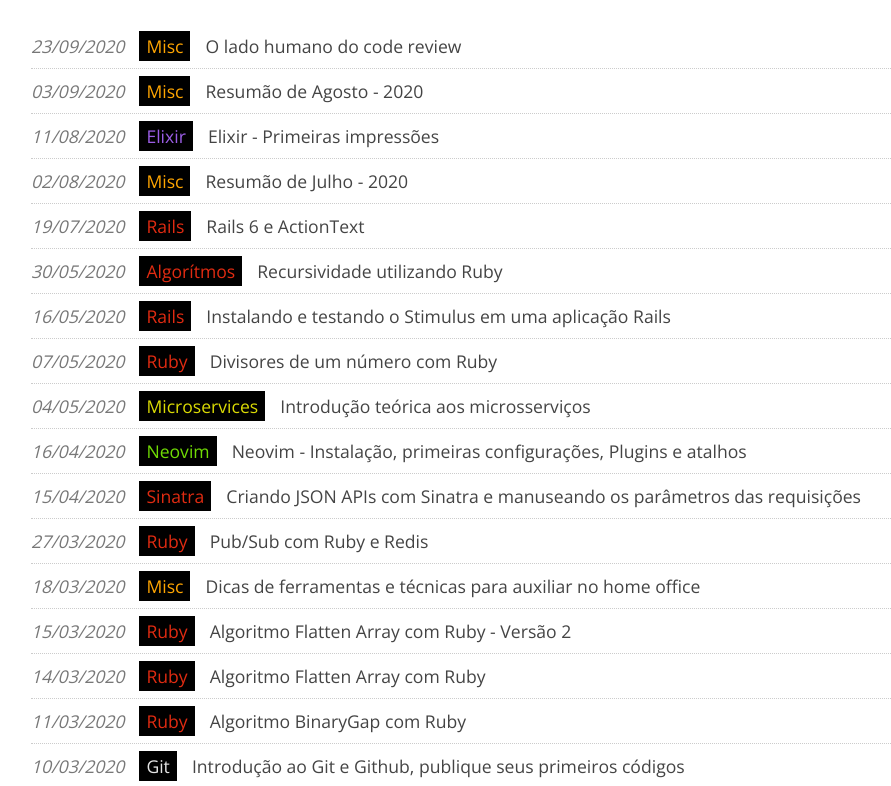
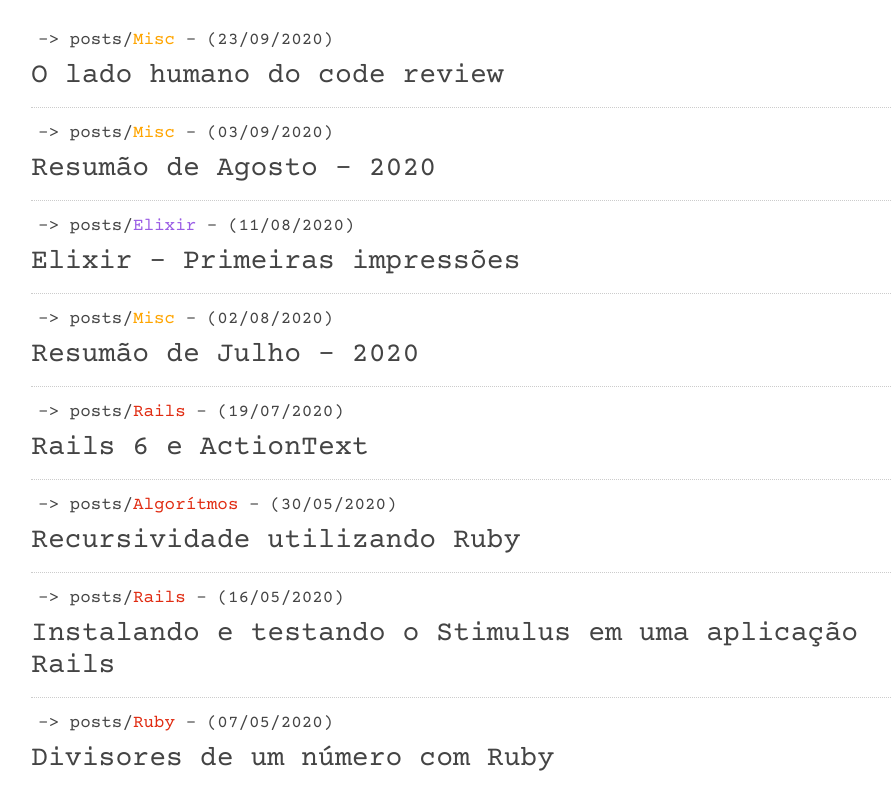
Before and after one commit to anchietajunior/blog, a Gatsby site: page / in a window 1280 px wide. Shown: the part 281-1067 px from the top of the page, without its empty margins (159-1050 px from the left). Built offline with nearby package versions, Linux system fonts and the light colour scheme; Gatsby itself is replaced by a stand-in of ours.

Commit message:
Update styles

```diff
--- a/src/pages/index.js
+++ b/src/pages/index.js
@@ -2,7 +2,7 @@ import React from 'react'
 import Layout from '../components/layout'
 import { Link, graphql, useStaticQuery } from 'gatsby'
 import Head from '../components/head'
-import { format } from 'date-fns';
+import { format } from 'date-fns'
 
 function brDate(date) {
   const postDate = new Date(date)
@@ -41,11 +41,17 @@ const IndexPage = () => {
             <li key={edge.node.fields.slug} class="posts-list-post">
               <Link to={`/blog/${edge.node.fields.slug}`}>
 
-                <span class="posts-list-post-date">{brDate(edge.node.frontmatter.date)}</span>
-                <span class="posts-list-post-category" style={{color: edge.node.frontmatter.category_color}}>
-                  {edge.node.frontmatter.category}
+                {/* <span class="posts-list-post-date">{brDate(edge.node.frontmatter.date)}</span> */}
+                <span class="posts-list-post-category" >
+                  {`-> posts/`}
+                  <span style={{color: edge.node.frontmatter.category_color}}>
+                    {edge.node.frontmatter.category}
+                  </span>
+                  {` - (${brDate(edge.node.frontmatter.date)})`}
                 </span>
-                <span class="posts-list-post-title">{edge.node.frontmatter.title}</span>
+                <p>
+                  <span class="posts-list-post-title">{edge.node.frontmatter.title}</span>
+                </p>
 
               </Link>
             </li>
--- a/src/pages/reading.js
+++ b/src/pages/reading.js
@@ -11,7 +11,7 @@ const ReadingPage = () => {
 	<ul class="reading-list">
 		{books.map(book => (
 			<li class="reading-list-book" key={book.title}>
-				<img src={book.image} height="200" width="150" />
+				<img src={book.image} height="200" width="150" alt={book.title} />
 				<div class="reading-list-book-details">
 					<a href={book.url}>{book.title}</a>
 					<div>
--- a/src/styles/index.scss
+++ b/src/styles/index.scss
@@ -97,7 +97,7 @@ body::-webkit-scrollbar-thumb {
 
 .page-title {
   width: 100%;
-  font-family: 'Open Sans', sans-serif;
+  font-family: 'Courier Prime', monospace;
   font-size: 2.6em;
   margin-bottom: 40px;
 }
@@ -107,9 +107,9 @@ body::-webkit-scrollbar-thumb {
 
   li {
     font-size: 1.1em;
-    font-family: 'Open Sans', sans-serif;
+    font-family: 'Courier Prime', monospace;
     border-bottom: 1px dotted #ccc;
-    padding: 10px 0;
+    padding: 15px 0;
     margin: 0 auto;
 
     @media (max-width: 600px) {
@@ -132,7 +132,7 @@ body::-webkit-scrollbar-thumb {
 
       p {
         margin-top: 10px;
-        font-family: 'Josefin Sans', sans-serif;
+        font-family: 'Courier Prime', monospace;
       }
     }
   }
@@ -144,7 +144,7 @@ body::-webkit-scrollbar-thumb {
   }
 
   .posts-list-post-title {
-    margin-right: 15px;
+    font-size: 1.6em;
 
     @media (max-width: 600px) {
       display: block;
@@ -154,7 +154,7 @@ body::-webkit-scrollbar-thumb {
   }
 
   .posts-list-post-category {
-    background: #000;
+    background: #FFF;
     padding: 3px 7px;
     margin-right: 15px;
   }
@@ -168,7 +168,7 @@ body::-webkit-scrollbar-thumb {
 
   h2 {
     font-size: 2.6em;
-    color: #264653;
+    color: #000;
     font-variant: small-caps;
   }
 
@@ -221,8 +221,8 @@ body::-webkit-scrollbar-thumb {
 
 .post-title {
   color: #000;
-  font-family: 'Open Sans', sans-serif;
-  font-size: 3.2em;
+  font-family: 'Courier Prime', monospace;
+  font-size: 2.8em;
 
   @media (max-width: 600px) {
     font-size: 2.4em;
```
